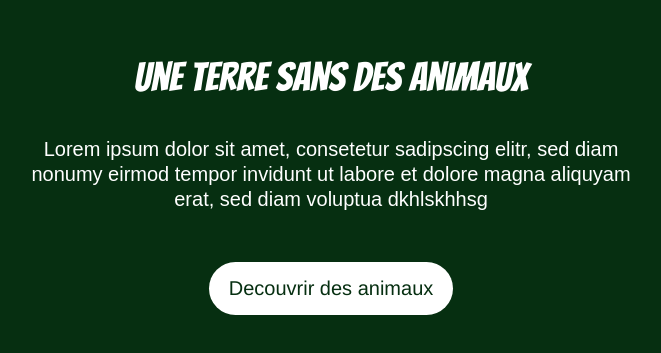
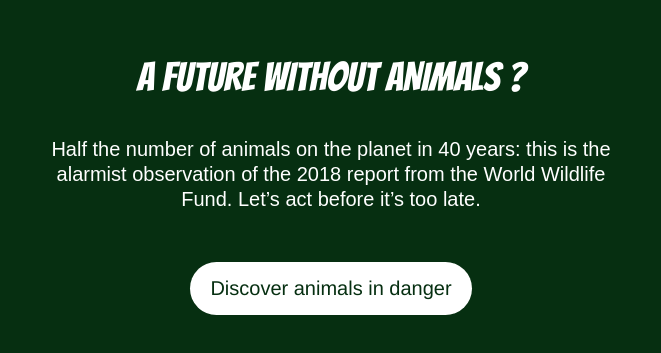
Before and after one commit to tanamanda13/Noah-s-ark, a Vue app: page / in a window 1280 px wide. Shown: the part 183-536 px from the top of the page, without its empty margins (309-970 px from the left). Built offline with nearby package versions, Linux system fonts and the light colour scheme.

Commit message:
translate to english

```diff
--- a/src/views/Home.vue
+++ b/src/views/Home.vue
@@ -2,9 +2,9 @@
   <div class="home">
     <div class="intro">
       <div class="intro__text">
-        <p>Une terre sans des animaux </p>
-        <span>Lorem ipsum dolor sit amet, consetetur sadipscing elitr, sed diam nonumy eirmod tempor invidunt ut labore et dolore magna aliquyam erat, sed diam voluptua dkhlskhhsg</span>
-        <router-link to="/list"><div class="button">Decouvrir des animaux</div></router-link>
+        <p>A FUTURE WITHOUT ANIMALS ?</p>
+        <span>Half the number of animals on the planet in 40 years: this is the alarmist observation of the 2018 report from the World Wildlife Fund. Let’s act before it’s too late.</span>
+        <router-link to="/list"><div class="button">Discover animals in danger</div></router-link>
       </div>
     </div>
 
--- a/src/views/List.vue
+++ b/src/views/List.vue
@@ -7,8 +7,8 @@
     <main>
 
       <div class="list__headline">
-        <p>Au revoir</p>
-        <h2>Tous nos candidates</h2>
+        <p>Don't let them disappear</p>
+        <h2>Animals in danger</h2>
       </div>
 
       <article class="wrapper__list" >
--- a/src/views/Species.vue
+++ b/src/views/Species.vue
@@ -32,7 +32,7 @@
         <p>{{ species.habitat }}</p>
         <p class="description">{{ species.description }}</p>
          <div class="wrapper__button">
-          <div class="button">Abonne toi du {{ species.name }}</div>
+          <div class="button">Follow the {{ species.name }}</div>
         </div>
       </main>
 
@@ -195,7 +195,7 @@
 }
 
 .imageWrapper:hover:after{
-  content:"La trist preview du futur";
+  content:"A dark future";
   font-size:30px;
   color:#fff;
   position:absolute;
```
